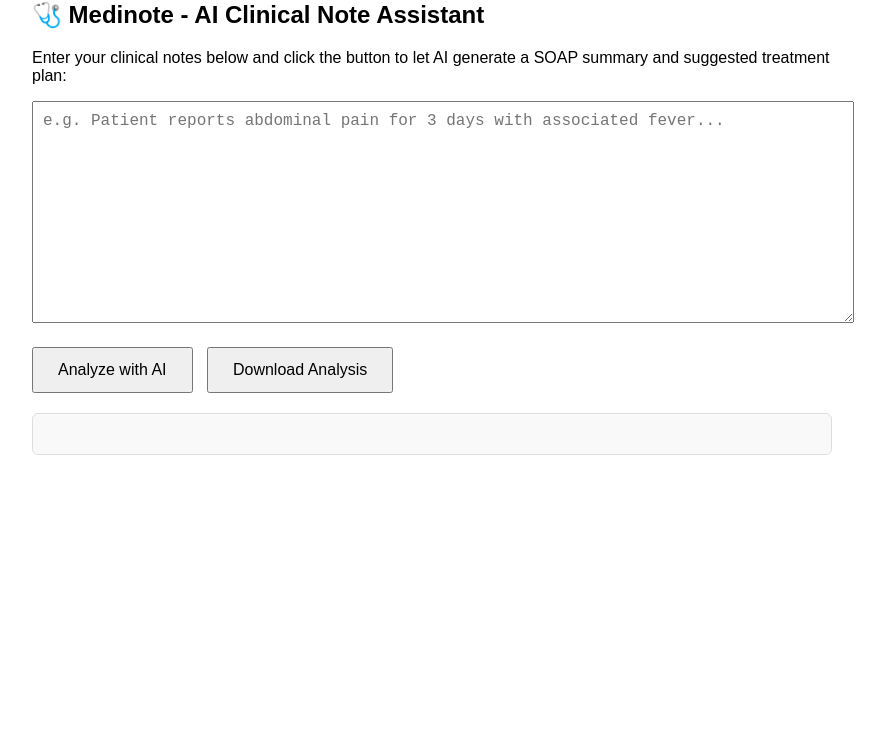
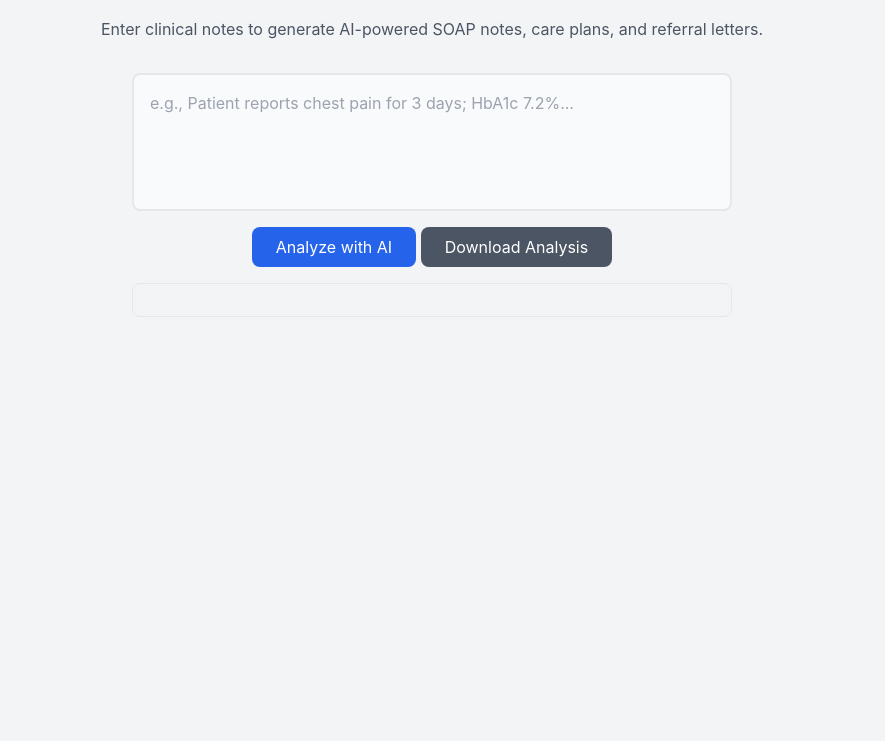
Before and after one commit to marktestinggit/v2-notes-full, a website: page public/index.html in a window 1280 px wide. Shown: the part 59-800 px from the top of the page, without its empty margins (208-1093 px from the left). Drawn offline with nearby package versions, Linux system fonts and the light colour scheme.

Commit message:
index.html

```diff
--- a/public/index.html
+++ b/public/index.html
@@ -2,25 +2,56 @@
 <html lang="en">
 <head>
   <meta charset="UTF-8">
-  <title>Medinote AI Assistant</title>
+  <meta name="viewport" content="width=device-width, initial-scale=1.0">
+  <title>MediNote AI Assistant</title>
+  <script src="https://cdn.tailwindcss.com"></script>
   <style>
-    body { font-family: Arial, sans-serif; padding: 40px; max-width: 800px; margin: auto; }
-    textarea { width: 100%; height: 200px; font-size: 16px; padding: 10px; margin-bottom: 20px; }
-    button { padding: 12px 24px; font-size: 16px; cursor: pointer; margin-right: 10px; }
-    #response { white-space: pre-wrap; background-color: #f9f9f9; padding: 20px; margin-top: 20px; border-radius: 6px; border: 1px solid #ddd; }
+    body { font-family: 'Inter', sans-serif; }
+    .chat-box {
+      border: 2px solid #e5e7eb;
+      border-radius: 8px;
+      padding: 8px;
+      background: #f9fafb;
+      max-width: 600px;
+      margin: 0 auto;
+    }
+    .chat-box textarea {
+      width: 100%;
+      border: none;
+      background: transparent;
+      resize: none;
+      outline: none;
+      padding: 8px;
+      font-size: 16px;
+    }
+    .output-box {
+      border: 1px solid #e5e7eb;
+      border-radius: 8px;
+      padding: 16px;
+      margin-top: 16px;
+      max-width: 600px;
+      margin-left: auto;
+      margin-right: auto;
+      white-space: pre-wrap;
+    }
   </style>
 </head>
-<body>
+<body class="bg-gray-100">
+  <div class="max-w-4xl mx-auto p-4">
+    <h1 class="text-3xl font-bold text-center mb-6">🩺 MediNote</h1>
+    <p class="text-center text-gray-600 mb-8">Enter clinical notes to generate AI-powered SOAP notes, care plans, and referral letters.</p>
 
-<h2>🩺 Medinote - AI Clinical Note Assistant</h2>
-<p>Enter your clinical notes below and click the button to let AI generate a SOAP summary and suggested treatment plan:</p>
+    <div class="chat-box">
+      <textarea id="notes" rows="4" placeholder="e.g., Patient reports chest pain for 3 days; HbA1c 7.2%..." class="text-gray-800"></textarea>
+    </div>
 
-<textarea id="notes" placeholder="e.g. Patient reports abdominal pain for 3 days with associated fever..."></textarea><br>
+    <div class="text-center mt-4">
+      <button onclick="analyzeNote()" class="bg-blue-600 text-white px-6 py-2 rounded-lg hover:bg-blue-700">Analyze with AI</button>
+      <button onclick="downloadNote()" class="bg-gray-600 text-white px-6 py-2 rounded-lg hover:bg-gray-700">Download Analysis</button>
+    </div>
 
-<button onclick="analyzeNote()">Analyze with AI</button>
-<button onclick="downloadNote()">Download Analysis</button>
-
-<div id="response"></div>
+    <div id="response" class="output-box"></div>
+  </div>
 
   <script>
     async function analyzeNote() {
@@ -63,6 +94,5 @@
       URL.revokeObjectURL(url);
     }
   </script>
-
 </body>
 </html>
```
Lines whose indentation alone changed are shown as unchanged.
